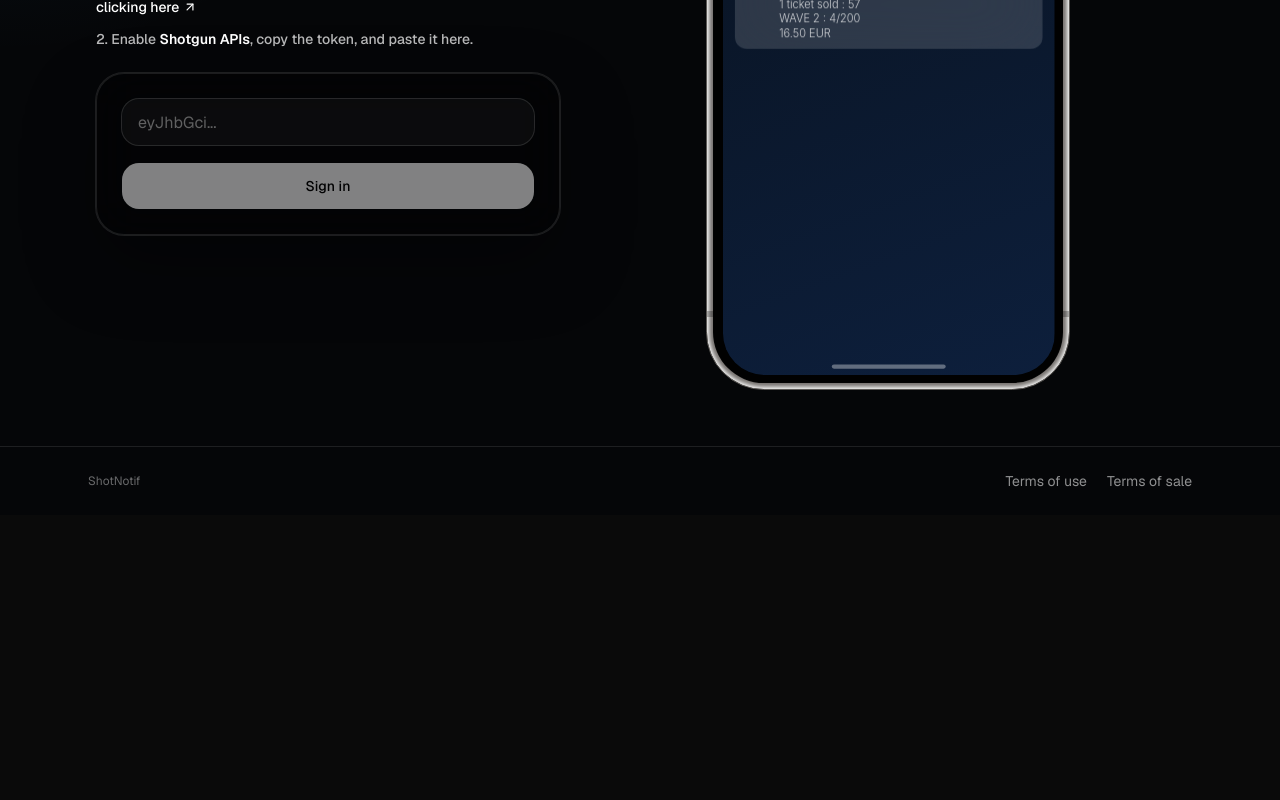
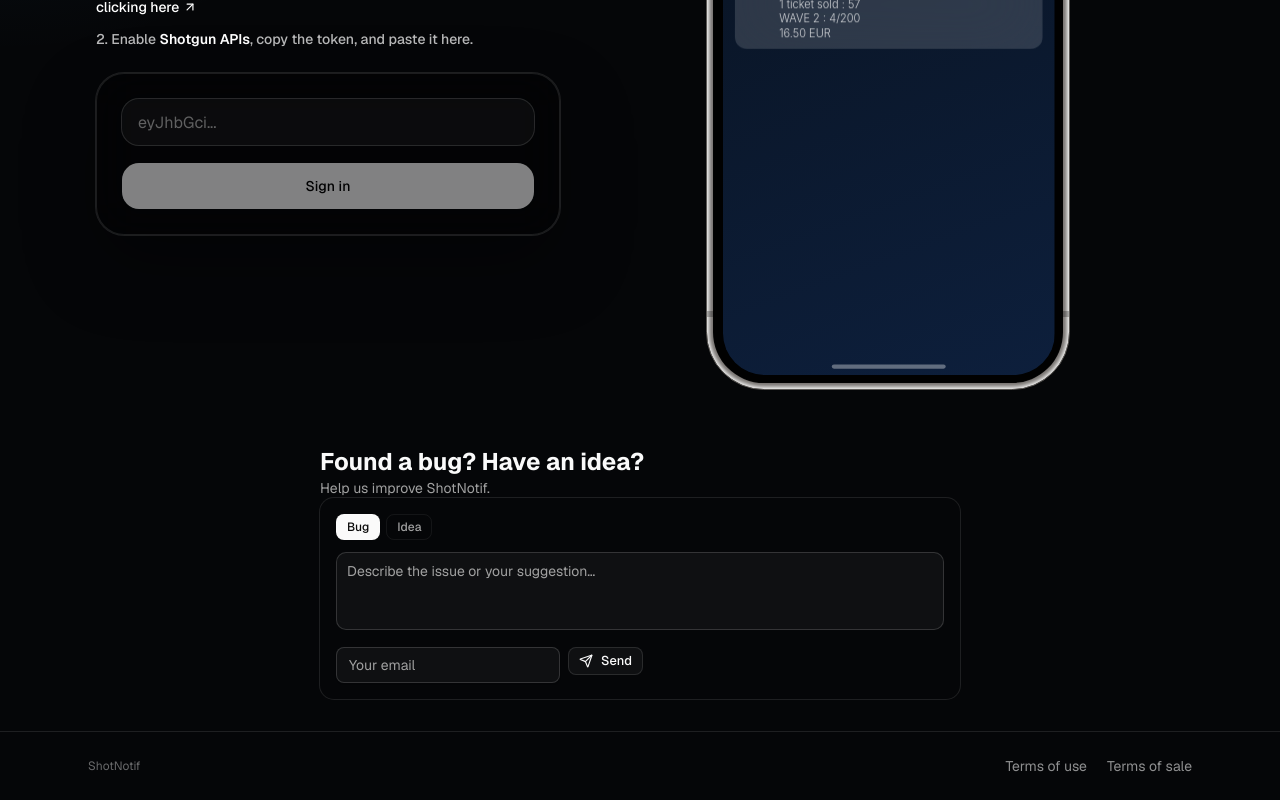
Before and after one commit to YannisFouzi/shotgun-notifier, a Next.js app in the folder apps/web/: page / in a window 1280 px wide. Shown: the part 446-1246 px from the top of the page. Before the commit the page ends 961 px from the top, so only its background shows below. Built offline with nearby package versions, Linux system fonts and the light colour scheme; no server answers.

Commit message:
feat: add feedback section to home page layout
- Introduced a FeedbackSection component to the home page for user engagement.
- Wrapped the footer and feedback section in a styled div for improved layout consistency.

```diff
--- a/apps/web/src/components/home-page-client.tsx
+++ b/apps/web/src/components/home-page-client.tsx
@@ -11,6 +11,7 @@
 import { LanguageToggle } from "@/components/language-toggle";
 import { TelegramPreview } from "@/components/telegram-preview";
 import { SiteFooter } from "@/components/site-footer";
+import { FeedbackSection } from "@/components/feedback-section";
 import {
   normalizeShotgunToken,
   saveStoredShotgunToken,
@@ -163,7 +164,12 @@
         </div>
       </div>
     </main>
-    <SiteFooter variant="home" />
+    <div className="bg-[#050608]">
+      <div className="mx-auto w-full max-w-2xl px-4 pb-8 [&_[data-slot=card]]:bg-transparent">
+        <FeedbackSection />
+      </div>
+      <SiteFooter variant="home" />
+    </div>
     </>
   );
 }
```
